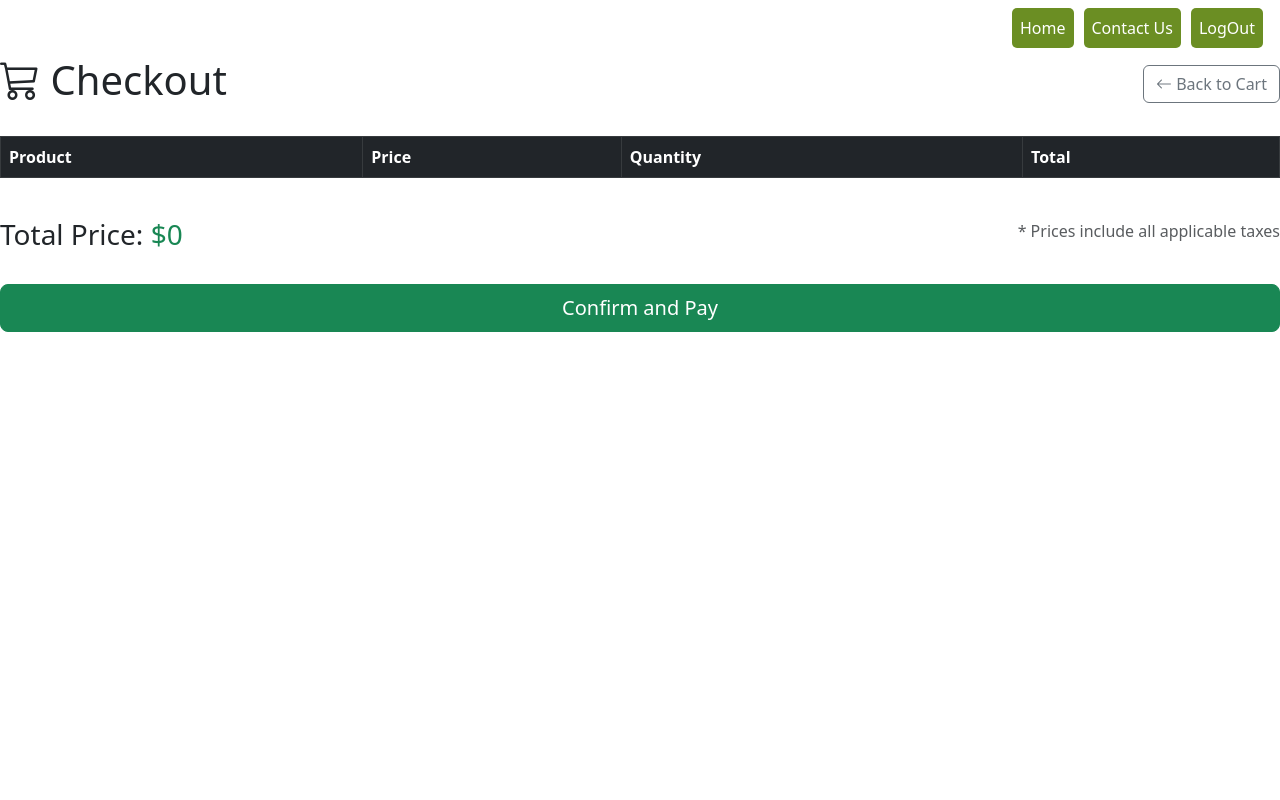
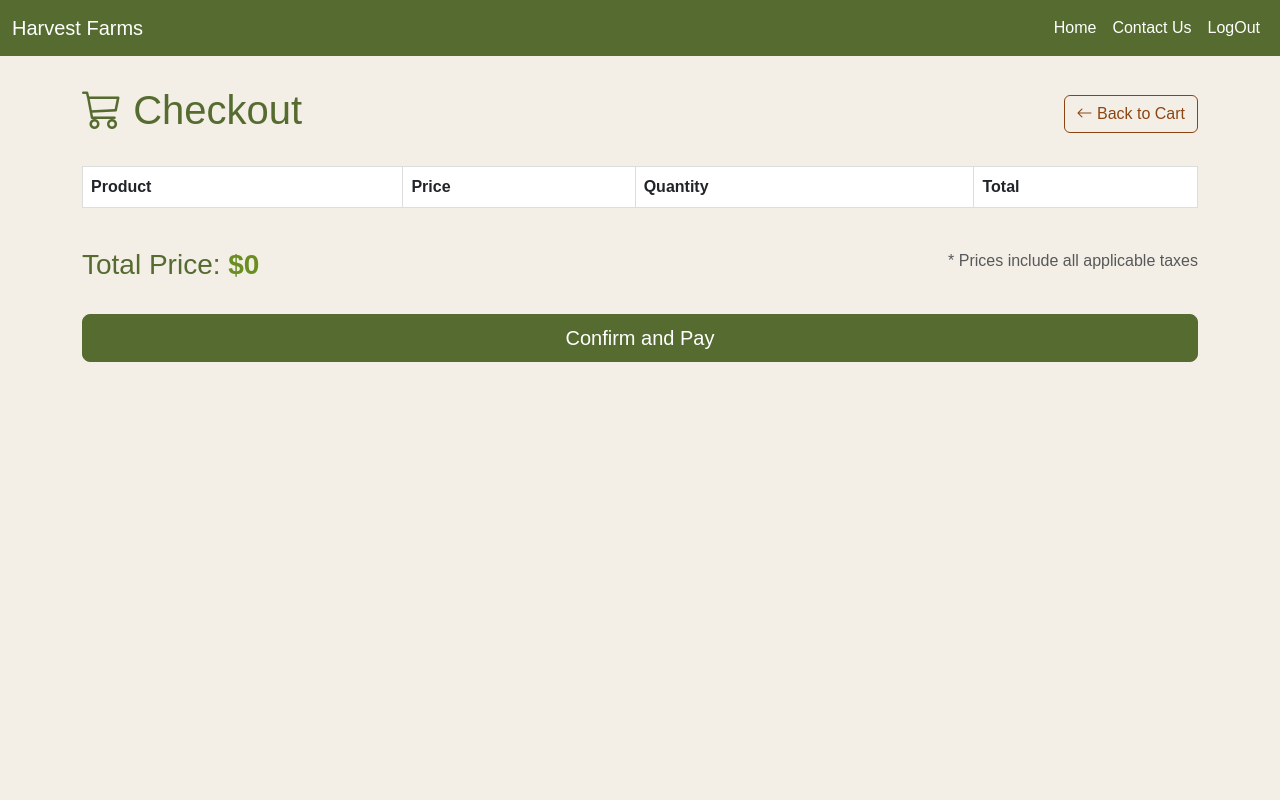
Before and after one commit to JAPHES/HarvestFarms_EcommerceWebsite, a Django app: page /checkout/ in a window 1280 px wide. Run offline with Django 5.2, Linux system fonts and the light colour scheme; a user stored in the database is signed in; data that the repository does not hold is empty.

Commit message:
added html elements

```diff
--- a/cart/templates/cart/checkout.html
+++ b/cart/templates/cart/checkout.html
@@ -8,30 +8,91 @@
     <link href="https://cdn.jsdelivr.net/npm/bootstrap-icons/font/bootstrap-icons.css" rel="stylesheet">
     {% load custom_filters %}
     <style>
-         /* Navbar Buttons Styling */
-        .navbar-nav .nav-link {
-            background-color: #6b8e23; /* Button green */
-            color: white !important;
-            border-radius: 5px;
-            padding: 8px 15px;
-            margin: 0 5px;
+        /* Navbar Styling */
+        .navbar {
+            background-color: #556b2f; /* Dark green */
+        }
+
+        .navbar-brand, .nav-link {
+            color: #fff !important;
+        }
+
+        .nav-link {
             transition: background-color 0.3s, color 0.3s;
         }
-        .navbar-nav .nav-link:hover {
-            background-color: red !important; /* Red on hover */
-            color: white !important;
+
+        .nav-link:hover {
+            background-color: #8b4513; /* SaddleBrown */
+            color: #fff !important;
         }
 
-        .hero-overlay {
-            color: #fff; /* Text color */
-            text-shadow: 1px 1px 5px rgba(0, 0, 0, 0.8); /* Makes text stand out */
-}
+        /* Table Styling */
+        .table {
+            border: 1px solid #ddd;
+            background-color: #f9f9f6; /* Light beige */
+        }
+
+        .table thead {
+            background-color: #8b4513; /* SaddleBrown */
+            color: #fff;
+        }
+
+        .table-hover tbody tr:hover {
+            background-color: #f4efe6; /* Subtle hover color */
+        }
+
+        /* Total Price Styling */
+        .total-price {
+            font-weight: bold;
+            color: #6b8e23; /* Olive Drab */
+        }
+
+        /* Button Styling */
+        .btn-success {
+            background-color: #556b2f; /* Dark green */
+            border-color: #556b2f;
+        }
+
+        .btn-success:hover {
+            background-color: #6b8e23; /* Olive Drab */
+        }
+
+        .btn-outline-secondary {
+            color: #8b4513;
+            border-color: #8b4513;
+        }
+
+        .btn-outline-secondary:hover {
+            background-color: #8b4513;
+            color: #fff;
+        }
+
+        /* Page Background */
+        body {
+            background-color: #f4efe6; /* Light farm-themed beige */
+            color: #333;
+            font-family: Arial, sans-serif;
+            display: flex;
+            flex-direction: column;
+            min-height: 100vh;
+        }
+
+        h1, h3 {
+            color: #556b2f; /* Dark green */
+        }
+
+        .container {
+            margin-top: 30px;
+            flex: 1;
+        }
+
+
     </style>
 </head>
 <body>
-       <!-- Navigation Bar -->
+    <!-- Navigation Bar -->
     <header>
-        <nav class="navbar navbar-expand-lg bg-dark-green navbar-dark">
+        <nav class="navbar navbar-expand-lg">
             <div class="container-fluid">
                 <a class="navbar-brand" href="{% url 'home' %}">Harvest Farms</a>
                 <button class="navbar-toggler" type="button" data-bs-toggle="collapse" data-bs-target="#navbarNav" aria-controls="navbarNav" aria-expanded="false" aria-label="Toggle navigation">
@@ -41,9 +102,6 @@
                     <ul class="navbar-nav ms-auto">
                         <li class="nav-item">
                             <a class="nav-link" href="{% url 'home' %}">Home</a>
-                        </li>
-                        <li class="nav-item">
-                            <!--a class="nav-link" href="{% url 'cart:cart' %}"><i class="bi bi-cart3"></a--->
                         </li>
                         <li class="nav-item">
                             <a class="nav-link" href="{% url 'contact:contact_form' %}">Contact Us</a>
@@ -57,6 +115,7 @@
         </nav>
     </header>
 
+    <div class="container">
         <!-- Header with cart icon -->
         <div class="d-flex justify-content-between align-items-center mb-4">
             <h1><i class="bi bi-cart3"></i> Checkout</h1>
@@ -66,7 +125,7 @@
         <!-- Cart table -->
         <div class="table-responsive mb-4">
             <table class="table table-bordered table-hover">
-                <thead class="table-dark">
+                <thead>
                     <tr>
                         <th>Product</th>
                         <th>Price</th>
@@ -89,7 +148,7 @@
 
         <!-- Total price display -->
         <div class="d-flex justify-content-between align-items-center mb-4">
-            <h3>Total Price: <span class="text-success">${{ total_price }}</span></h3>
+            <h3>Total Price: <span class="total-price">${{ total_price }}</span></h3>
             <p class="text-muted">* Prices include all applicable taxes</p>
         </div>
 
```
Also changed, not shown: cart/templates/cart/base.html (deleted, +0 -27 lines), db.sqlite3.
